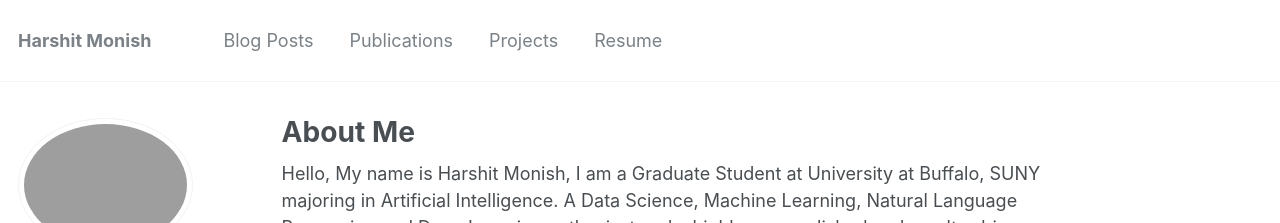
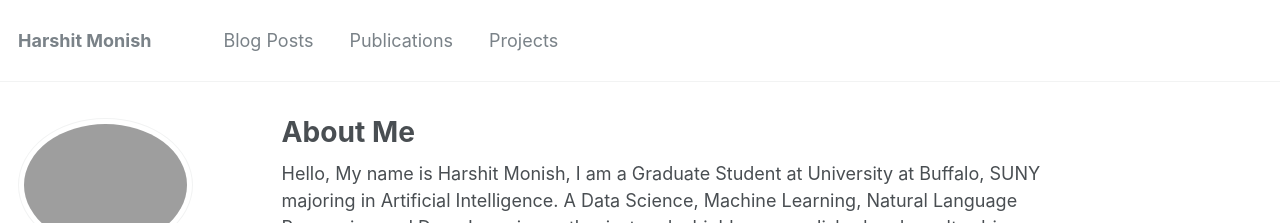
Before and after one commit to harshitmonish/harshitmonish.github.io, a Jekyll site: the page built from _pages/about.md, in a window 1280 px wide and 900 px high. Shown: the top 223 px of the window. Built offline with Jekyll 4.4.1, drawn with Linux system fonts in a browser that asks for light colours.

Commit message:
removing resume

```diff
--- a/_data/navigation.yml
+++ b/_data/navigation.yml
@@ -9,6 +9,3 @@ main:
 
   - title: "Projects"
     url: /portfolio/
-
-  - title: "Resume"
-    url: /cv/
```
